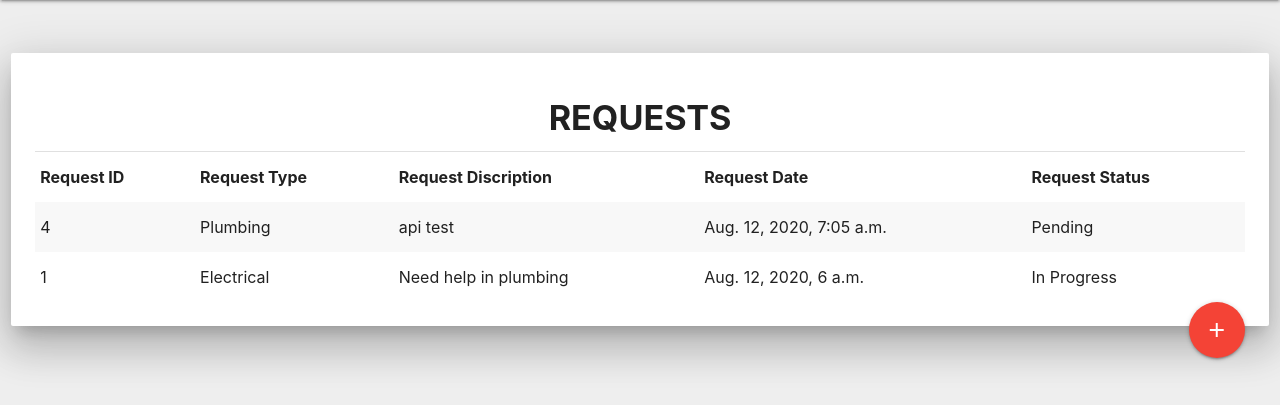
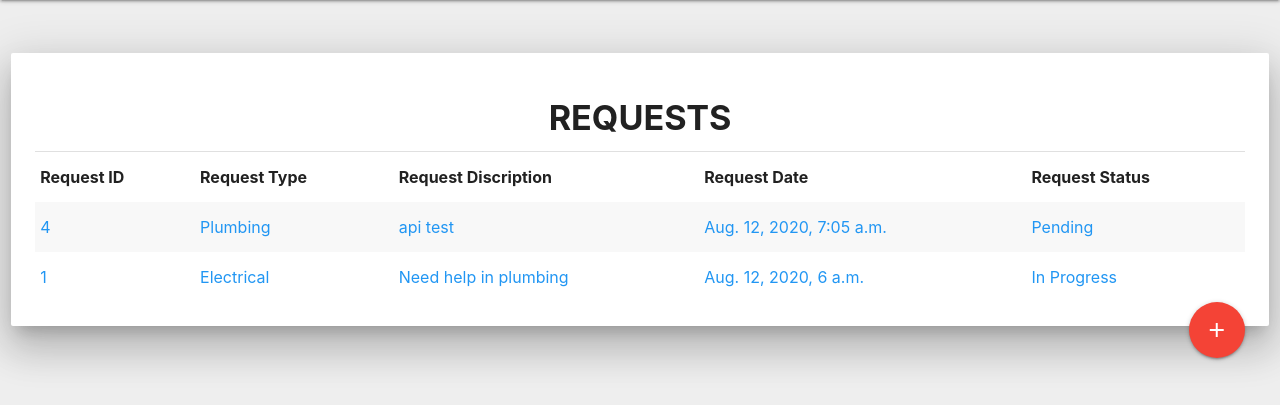
Before and after one commit to chandusanjith/HomzHub-assignment2, a Django app: page /request/ in a window 1280 px wide. Shown: the part 64-469 px from the top of the page. Run offline with Django 3.2, Linux system fonts and the light colour scheme; a user stored in the database is signed in; data comes from the database, SQL or seed files in the repository.

Commit message:
add new details request screen

```diff
--- a/homzhub_a2/templates/Base.html
+++ b/homzhub_a2/templates/Base.html
@@ -55,12 +55,12 @@
 
         <tbody>
           {% for request in Requests reversed%}
-          <tr>
-            <td>{{request.id}}</td>
-            <td>{{request.RequestType}}</td>
-            <td>{{request.RequestDesc}}</td>
-            <td>{{request.created}}</td>
-            <td>{{request.Status}}</td>
+           <tr>
+            <td> <a href="/ReqDetail/{{request.id}}/" class="blue-text">{{request.id}}</a></td>
+            <td><a href="/ReqDetail/{{request.id}}/" class="blue-text" >{{request.RequestType}}</a></td>
+            <td><a href="/ReqDetail/{{request.id}}/" class="blue-text" >{{request.RequestDesc}}</a></td>
+            <td><a href="/ReqDetail/{{request.id}}/" class="blue-text" >{{request.created}}</a></td>
+            <td><a href="/ReqDetail/{{request.id}}/" class="blue-text" >{{request.Status}}</a></td>
           </tr>
           {% empty %}
            <h5>You have not raised any request</h5>
```
